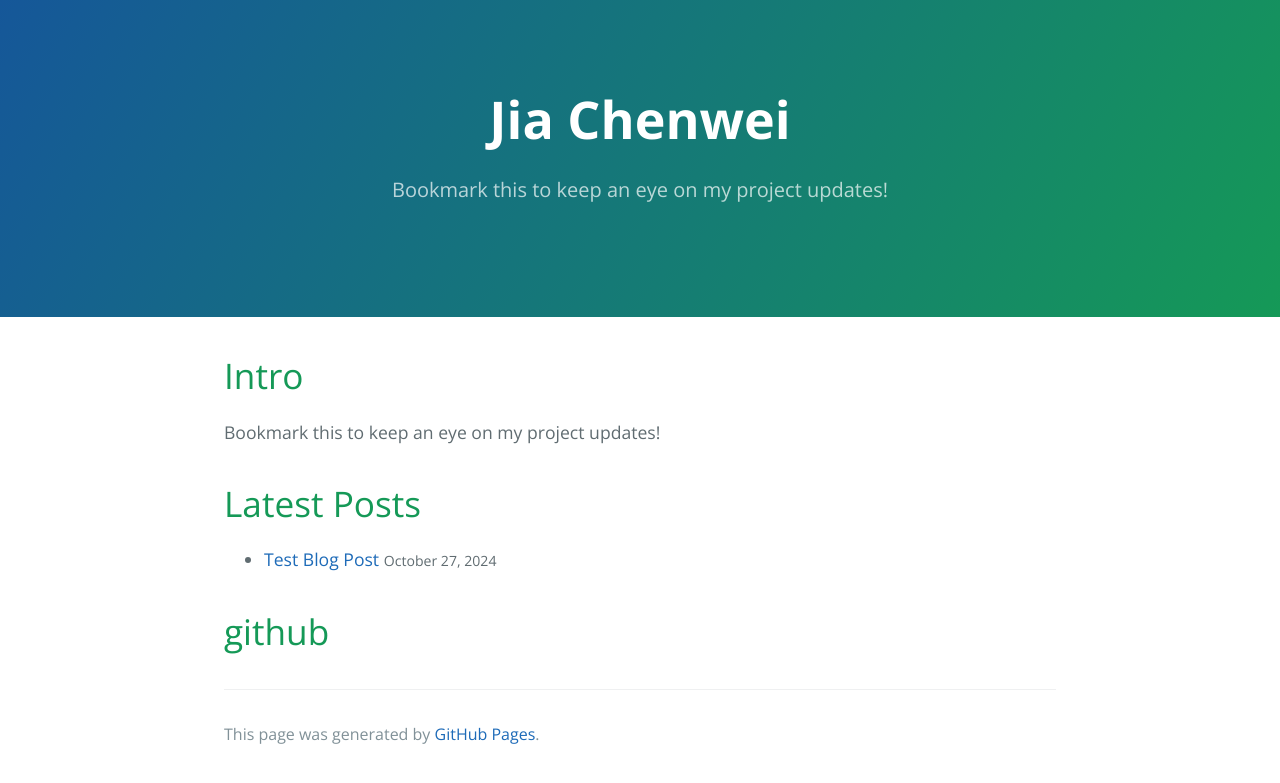
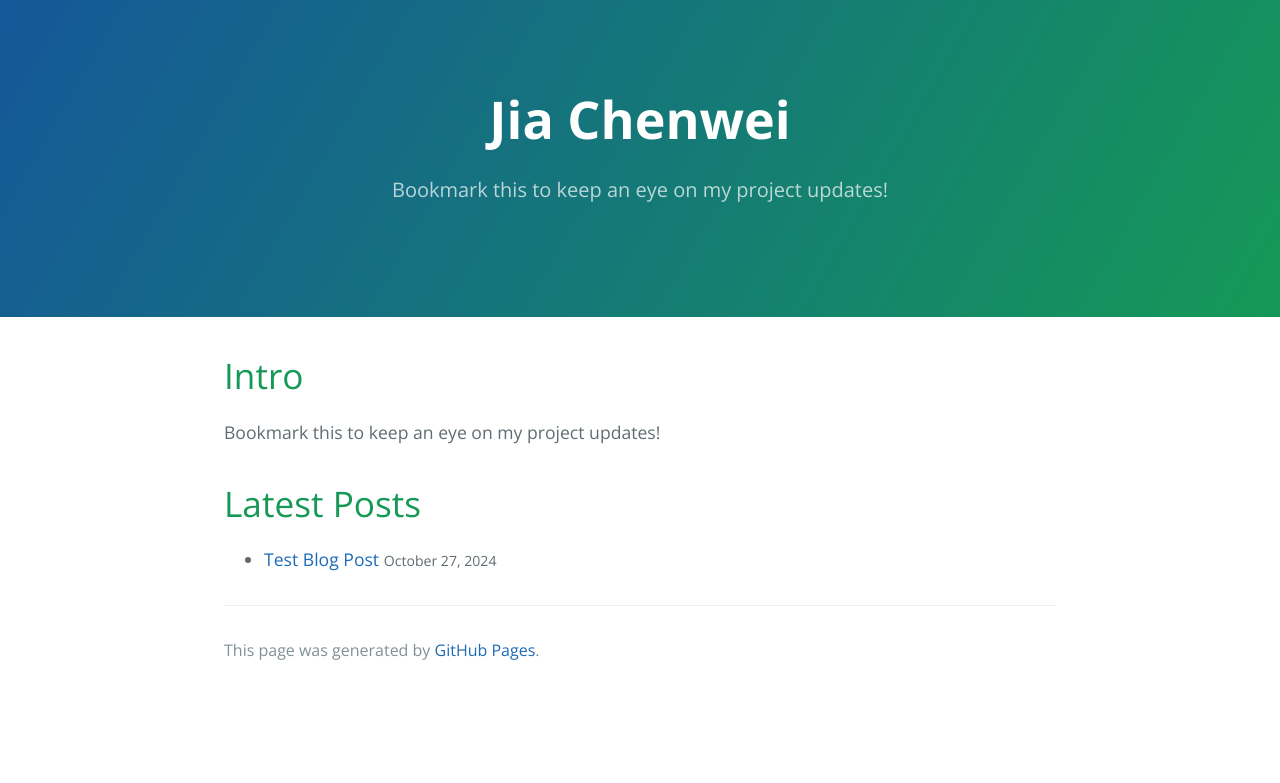
Before and after one commit to jiachenwei/jiachenwei.github.io, a Jekyll site: the page built from index.html, in a window 1280 px wide. Shown: the top 783 px of the page. Built offline with Jekyll 4.4.1, drawn with Linux system fonts in a browser that asks for light colours.

Commit message:
🐛 FIX:

```diff
--- a/index.html
+++ b/index.html
@@ -16,12 +16,3 @@ description:
     </li>
     {% endfor %}
 </ul>
-
-<h1>github</h1>
-<ul>
-    {% for meta in site.github %}
-        <li>
-            <p>{{ meta }}</p>
-        </li>
-    {% endfor %}
-</ul>
```
